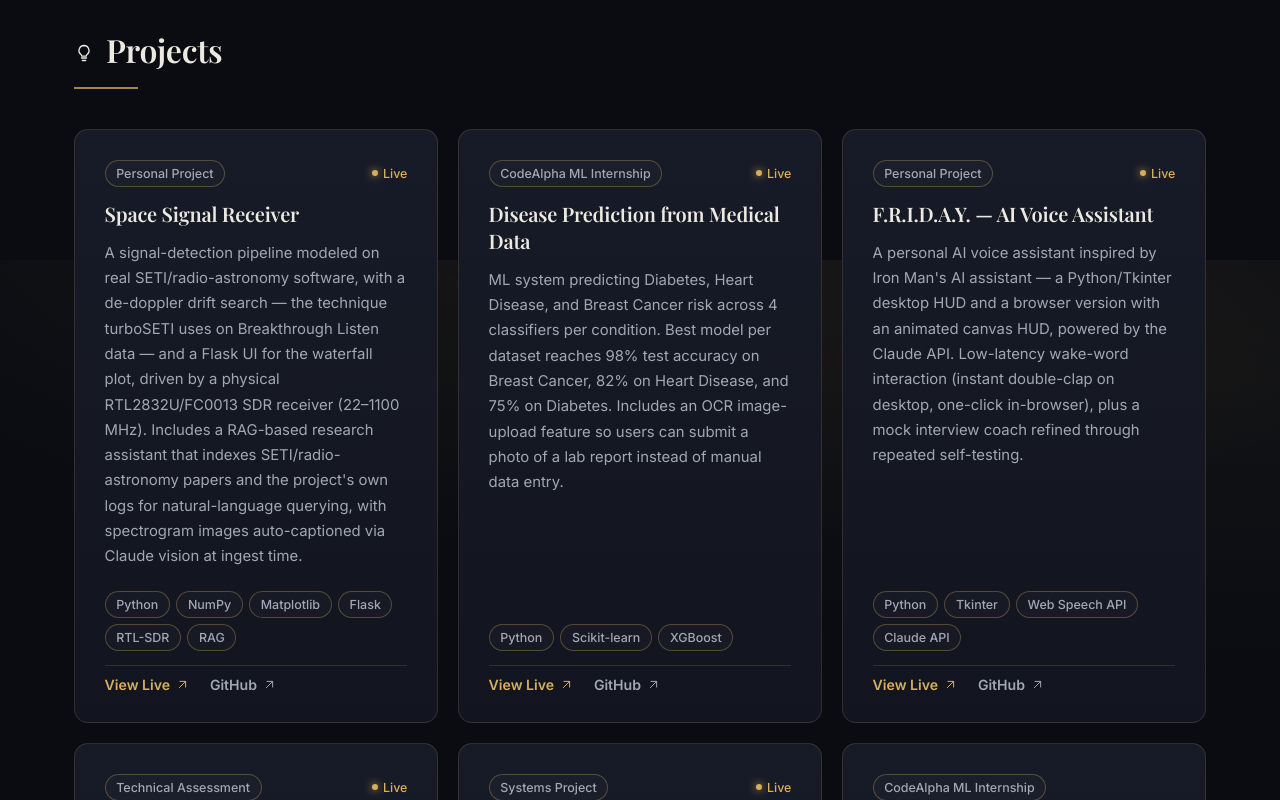
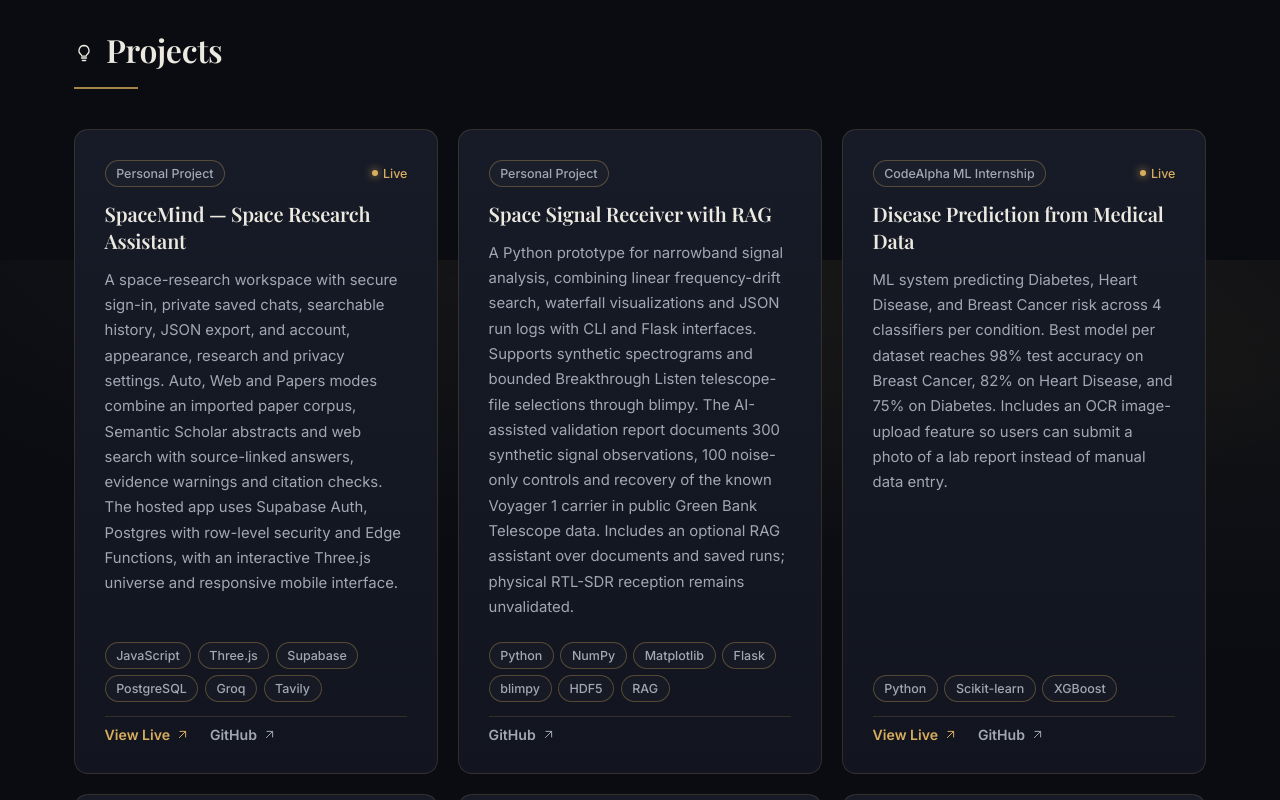
Before and after one commit to kamilcodes14/kamilcodes14.github.io, a React (Vite) app: page / in a window 1280 px wide. Shown: the part 6940-7740 px from the top of the page. Built offline with nearby package versions, Linux system fonts and the light colour scheme; a web font is replaced by a local one.

Commit message:
Add SpaceMind and refresh signal receiver project from GitHub documentation

```diff
--- a/src/data/content.js
+++ b/src/data/content.js
@@ -180,13 +180,22 @@ export const experience = [
 
 export const projects = [
   {
-    name: "Space Signal Receiver",
+    name: "SpaceMind — Space Research Assistant",
     tag: "Personal Project",
-    tech: ["Python", "NumPy", "Matplotlib", "Flask", "RTL-SDR", "RAG"],
+    tech: ["JavaScript", "Three.js", "Supabase", "PostgreSQL", "Groq", "Tavily"],
     blurb:
-      "A signal-detection pipeline modeled on real SETI/radio-astronomy software, with a de-doppler drift search — the technique turboSETI uses on Breakthrough Listen data — and a Flask UI for the waterfall plot, driven by a physical RTL2832U/FC0013 SDR receiver (22–1100 MHz). Includes a RAG-based research assistant that indexes SETI/radio-astronomy papers and the project's own logs for natural-language querying, with spectrogram images auto-captioned via Claude vision at ingest time.",
-    live: "https://friday-jpx4fu2im-kamilcodes14s-projects.vercel.app/",
-    github: "https://github.com/kamilcodes14",
+      "A space-research workspace with secure sign-in, private saved chats, searchable history, JSON export, and account, appearance, research and privacy settings. Auto, Web and Papers modes combine an imported paper corpus, Semantic Scholar abstracts and web search with source-linked answers, evidence warnings and citation checks. The hosted app uses Supabase Auth, Postgres with row-level security and Edge Functions, with an interactive Three.js universe and responsive mobile interface.",
+    live: "https://spacemind-frontend-pyke089mw-syed-kamil.vercel.app/",
+    github: "https://github.com/kamilcodes14/Spacemind",
+  },
+  {
+    name: "Space Signal Receiver with RAG",
+    tag: "Personal Project",
+    tech: ["Python", "NumPy", "Matplotlib", "Flask", "blimpy", "HDF5", "RAG"],
+    blurb:
+      "A Python prototype for narrowband signal analysis, combining linear frequency-drift search, waterfall visualizations and JSON run logs with CLI and Flask interfaces. Supports synthetic spectrograms and bounded Breakthrough Listen telescope-file selections through blimpy. The AI-assisted validation report documents 300 synthetic signal observations, 100 noise-only controls and recovery of the known Voyager 1 carrier in public Green Bank Telescope data. Includes an optional RAG assistant over documents and saved runs; physical RTL-SDR reception remains unvalidated.",
+    live: null,
+    github: "https://github.com/kamilcodes14/Space-Signal-Receiver-with-RAG",
   },
   {
     name: "Disease Prediction from Medical Data",
```
